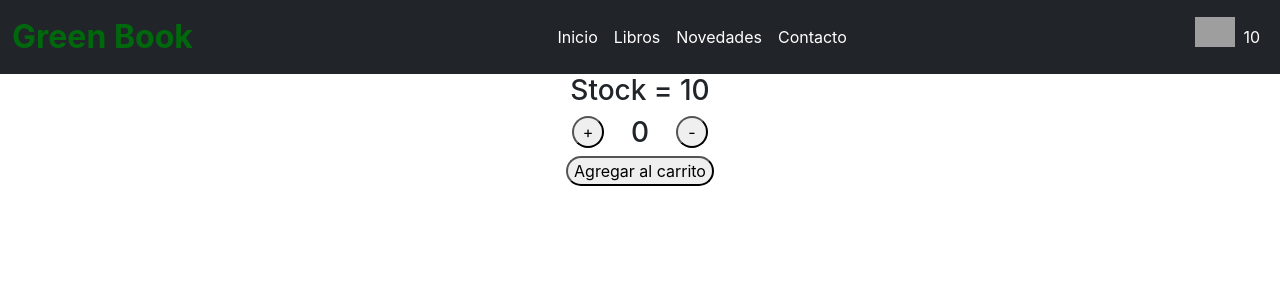
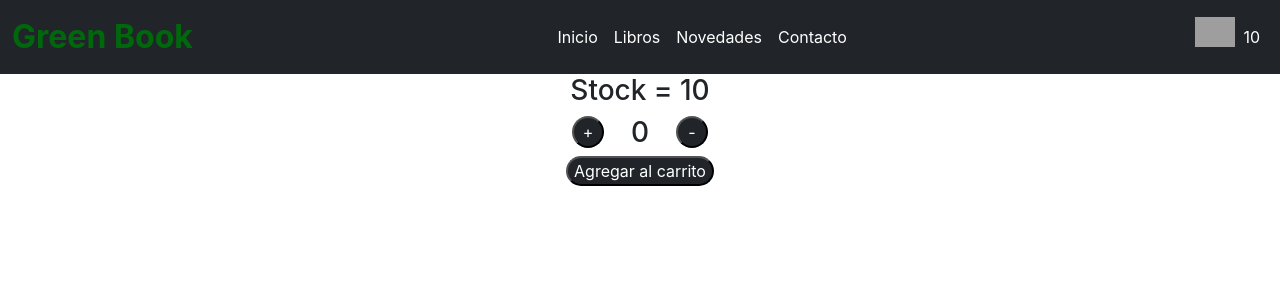
Before and after one commit to LuisMFG1992/GeenBook_E-Commerce, a React (Create React App) app: page / in a window 1280 px wide. Shown: the top 300 px of the page. Built offline with nearby package versions, Linux system fonts and the light colour scheme; grey boxes are pictures that could not be loaded.

Commit message:
CREANDO ESTILOS PARA BOTONES

```diff
--- a/src/components/ItemCount/ItemCount.css
+++ b/src/components/ItemCount/ItemCount.css
@@ -13,6 +13,8 @@
 .controles {
     width: 2rem;
     border-radius: 50%;
+    background: #212529;
+    color: white;
 }
 
 .controles:active,
@@ -22,5 +24,11 @@
 
 .AgregarAlCarrito {
     border-radius: 1rem;
-    /* background: blue; */
+    background: #212529;
+    color: white;
 }
+
+.controles:hover,
+.AgregarAlCarrito:hover {
+    background: #00680C;
+}
```
